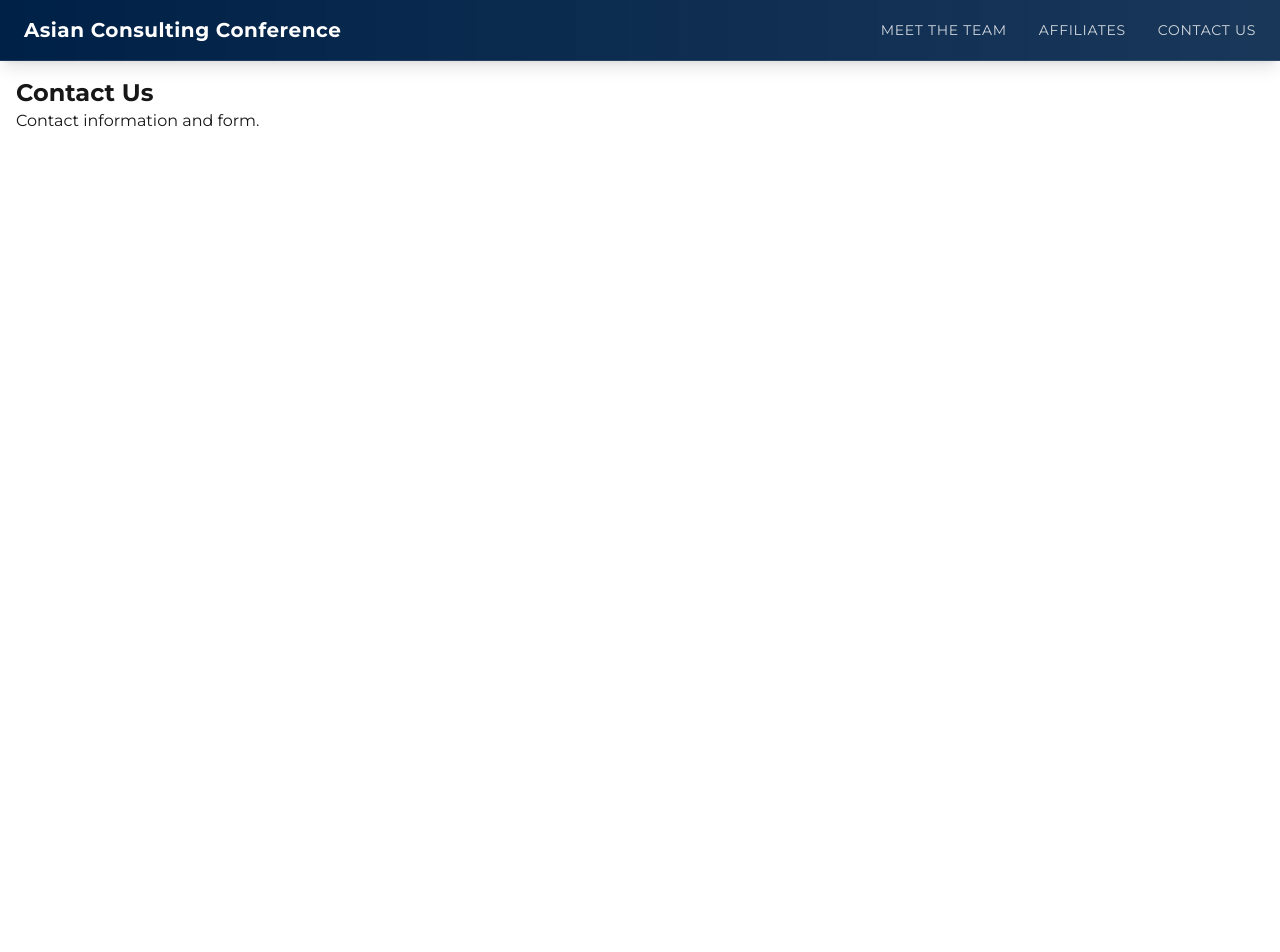
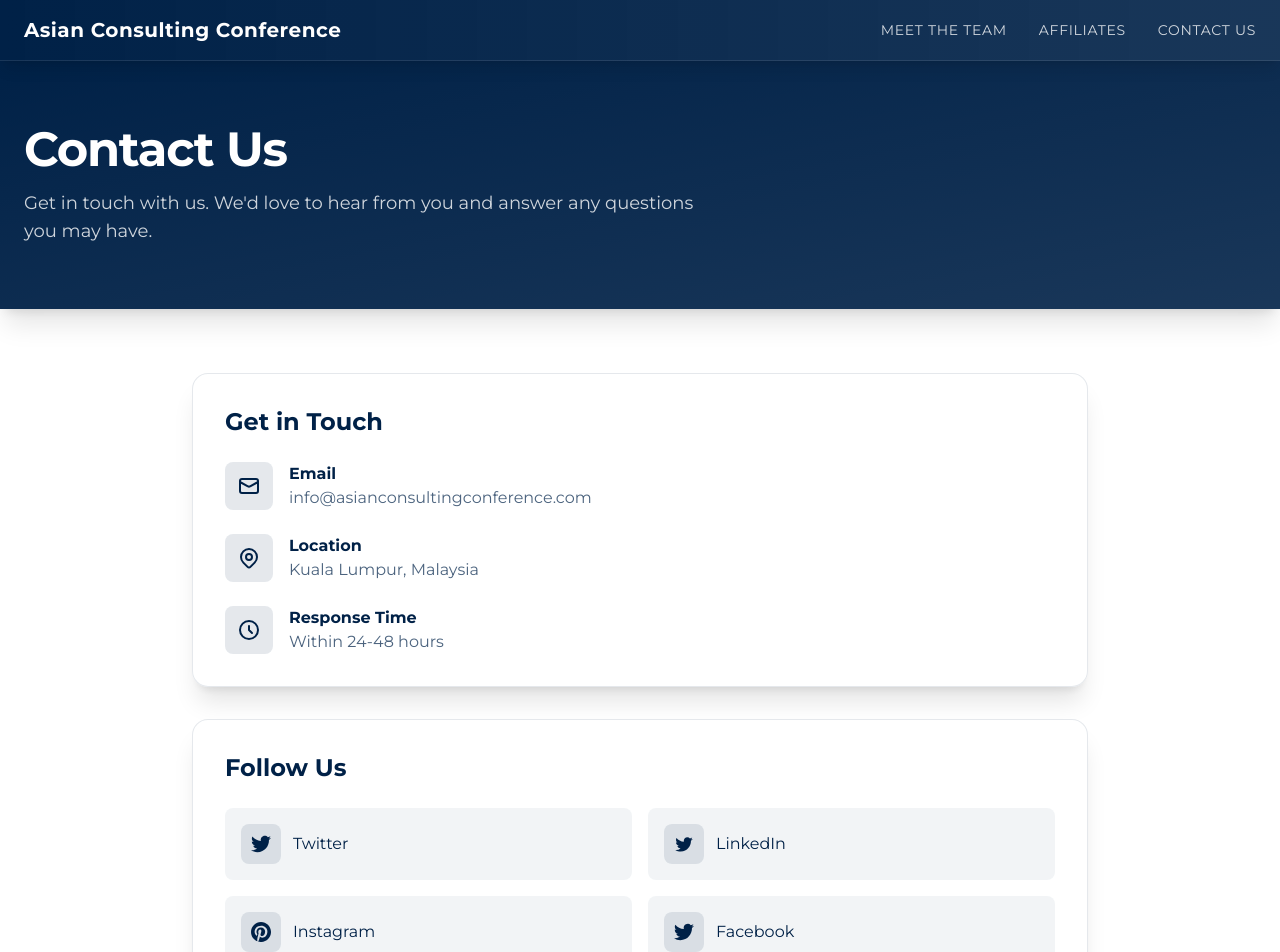
Before and after one commit to Riekhesh/ACCWebsite, a Next.js app: page /contact-us in a window 1280 px wide. Shown: the top 952 px of the page. Before the commit the page ends 800 px from the top, so only its background shows below. Built offline with nearby package versions, Linux system fonts and the light colour scheme.

Commit message:
Redesign contact us page with beautiful layout and update location to Kuala Lumpur

```diff
--- a/src/pages/affiliates.tsx
+++ b/src/pages/affiliates.tsx
@@ -62,7 +62,7 @@ const AffiliatesPage = () => {
             Our Affiliates
           </h1>
           <p className="mt-4 text-white/80 text-lg max-w-2xl" style={{ fontFamily: 'Montserrat, Arial, sans-serif' }}>
-            Partnering with leading consulting firms and organizations to deliver exceptional value.
+            Partnering with other student lead Malaysian organizations to deliver exceptional value.
           </p>
         </div>
       </section>
--- a/src/pages/contact-us.tsx
+++ b/src/pages/contact-us.tsx
@@ -1,8 +1,118 @@
 const ContactUsPage = () => {
+
   return (
-    <div className="container mx-auto p-4">
-      <h1 className="text-2xl font-bold">Contact Us</h1>
-      <p>Contact information and form.</p>
+    <div className="min-h-screen bg-[var(--secondary)]">
+      {/* Header */}
+      <section className="bg-gradient-to-br from-[var(--primary)] via-[var(--primary)]/95 to-[var(--primary)]/90 text-white py-16 shadow-xl">
+        <div className="max-w-7xl mx-auto px-6">
+          <h1 className="text-4xl md:text-5xl font-bold tracking-tight" style={{ fontFamily: 'Montserrat, Arial, sans-serif' }}>
+            Contact Us
+          </h1>
+          <p className="mt-4 text-white/80 text-lg max-w-2xl" style={{ fontFamily: 'Montserrat, Arial, sans-serif' }}>
+            Get in touch with us. We'd love to hear from you and answer any questions you may have.
+          </p>
+        </div>
+      </section>
+
+      {/* Contact Content */}
+      <section className="max-w-7xl mx-auto px-6 py-12 md:py-16">
+                <div className="max-w-4xl mx-auto">
+
+          {/* Contact Information */}
+          <div className="space-y-8">
+            {/* General Contact */}
+            <div className="bg-white/70 backdrop-blur supports-[backdrop-filter]:bg-white/60 rounded-2xl p-8 shadow-xl border border-[var(--primary)]/10">
+              <h2 className="text-2xl font-bold text-[var(--primary)] mb-6" style={{ fontFamily: 'Montserrat, Arial, sans-serif' }}>
+                Get in Touch
+              </h2>
+
+              <div className="space-y-6">
+                <div className="flex items-start space-x-4">
+                  <div className="flex-shrink-0 w-12 h-12 bg-[var(--primary)]/10 rounded-lg flex items-center justify-center">
+                    <svg className="w-6 h-6 text-[var(--primary)]" fill="none" stroke="currentColor" viewBox="0 0 24 24">
+                      <path strokeLinecap="round" strokeLinejoin="round" strokeWidth={2} d="M3 8l7.89 4.26a2 2 0 002.22 0L21 8M5 19h14a2 2 0 002-2V7a2 2 0 00-2-2H5a2 2 0 00-2 2v10a2 2 0 002 2z" />
+                    </svg>
+                  </div>
+                  <div>
+                    <h3 className="font-semibold text-[var(--primary)]">Email</h3>
+                    <p className="text-[var(--primary)]/70">info@asianconsultingconference.com</p>
+                  </div>
+                </div>
+
+                <div className="flex items-start space-x-4">
+                  <div className="flex-shrink-0 w-12 h-12 bg-[var(--primary)]/10 rounded-lg flex items-center justify-center">
+                    <svg className="w-6 h-6 text-[var(--primary)]" fill="none" stroke="currentColor" viewBox="0 0 24 24">
+                      <path strokeLinecap="round" strokeLinejoin="round" strokeWidth={2} d="M17.657 16.657L13.414 20.9a1.998 1.998 0 01-2.827 0l-4.244-4.243a8 8 0 1111.314 0z" />
+                      <path strokeLinecap="round" strokeLinejoin="round" strokeWidth={2} d="M15 11a3 3 0 11-6 0 3 3 0 016 0z" />
+                    </svg>
+                  </div>
+                  <div>
+                    <h3 className="font-semibold text-[var(--primary)]">Location</h3>
+                    <p className="text-[var(--primary)]/70">Kuala Lumpur, Malaysia</p>
+                  </div>
+                </div>
+
+                <div className="flex items-start space-x-4">
+                  <div className="flex-shrink-0 w-12 h-12 bg-[var(--primary)]/10 rounded-lg flex items-center justify-center">
+                    <svg className="w-6 h-6 text-[var(--primary)]" fill="none" stroke="currentColor" viewBox="0 0 24 24">
+                      <path strokeLinecap="round" strokeLinejoin="round" strokeWidth={2} d="M12 8v4l3 3m6-3a9 9 0 11-18 0 9 9 0 0118 0z" />
+                    </svg>
+                  </div>
+                  <div>
+                    <h3 className="font-semibold text-[var(--primary)]">Response Time</h3>
+                    <p className="text-[var(--primary)]/70">Within 24-48 hours</p>
+                  </div>
+                </div>
+              </div>
+            </div>
+
+            {/* Social Media */}
+            <div className="bg-white/70 backdrop-blur supports-[backdrop-filter]:bg-white/60 rounded-2xl p-8 shadow-xl border border-[var(--primary)]/10">
+              <h2 className="text-2xl font-bold text-[var(--primary)] mb-6" style={{ fontFamily: 'Montserrat, Arial, sans-serif' }}>
+                Follow Us
+              </h2>
+
+              <div className="grid grid-cols-2 gap-4">
+                <a href="#" className="flex items-center space-x-3 p-4 rounded-lg bg-[var(--primary)]/5 hover:bg-[var(--primary)]/10 transition-colors group">
+                  <div className="w-10 h-10 bg-[var(--primary)]/10 rounded-lg flex items-center justify-center group-hover:bg-[var(--primary)]/20 transition-colors">
+                    <svg className="w-5 h-5 text-[var(--primary)]" fill="currentColor" viewBox="0 0 24 24">
+                      <path d="M24 4.557c-.883.392-1.832.656-2.828.775 1.017-.609 1.798-1.574 2.165-2.724-.951.564-2.005.974-3.127 1.195-.897-.957-2.178-1.555-3.594-1.555-3.179 0-5.515 2.966-4.797 6.045-4.091-.205-7.719-2.165-10.148-5.144-1.29 2.213-.669 5.108 1.523 6.574-.806-.026-1.566-.247-2.229-.616-.054 2.281 1.581 4.415 3.949 4.89-.693.188-1.452.232-2.224.084.626 1.956 2.444 3.379 4.6 3.419-2.07 1.623-4.678 2.348-7.29 2.04 2.179 1.397 4.768 2.212 7.548 2.212 9.142 0 14.307-7.721 13.995-14.646.962-.695 1.797-1.562 2.457-2.549z"/>
+                    </svg>
+                  </div>
+                  <span className="font-medium text-[var(--primary)]">Twitter</span>
+                </a>
+
+                <a href="#" className="flex items-center space-x-3 p-4 rounded-lg bg-[var(--primary)]/5 hover:bg-[var(--primary)]/10 transition-colors group">
+                  <div className="w-10 h-10 bg-[var(--primary)]/10 rounded-lg flex items-center justify-center group-hover:bg-[var(--primary)]/20 transition-colors">
+                    <svg className="w-5 h-5 text-[var(--primary)]" fill="currentColor" viewBox="0 0 24 24">
+                      <path d="M22.46 6c-.77.35-1.6.58-2.46.69.88-.53 1.56-1.37 1.88-2.38-.83.5-1.75.85-2.72 1.05C18.37 4.5 17.26 4 16 4c-2.35 0-4.27 1.92-4.27 4.29 0 .34.04.67.11.98C8.28 9.09 5.11 7.38 3 4.79c-.37.63-.58 1.37-.58 2.15 0 1.49.75 2.81 1.91 3.56-.71 0-1.37-.2-1.95-.5v.03c0 2.08 1.48 3.82 3.44 4.21a4.22 4.22 0 0 1-1.93.07 4.28 4.28 0 0 0 4 2.98 8.521 8.521 0 01-5.33 1.84c-.34 0-.68-.02-1.02-.06C3.44 20.29 5.7 21 8.12 21 16 21 20.33 14.46 20.33 8.79c0-.19 0-.37-.01-.56.84-.6 1.56-1.36 2.14-2.23z"/>
+                    </svg>
+                  </div>
+                  <span className="font-medium text-[var(--primary)]">LinkedIn</span>
+                </a>
+
+                <a href="#" className="flex items-center space-x-3 p-4 rounded-lg bg-[var(--primary)]/5 hover:bg-[var(--primary)]/10 transition-colors group">
+                  <div className="w-10 h-10 bg-[var(--primary)]/10 rounded-lg flex items-center justify-center group-hover:bg-[var(--primary)]/20 transition-colors">
+                    <svg className="w-5 h-5 text-[var(--primary)]" fill="currentColor" viewBox="0 0 24 24">
+                      <path d="M12.017 0C5.396 0 .029 5.367.029 11.987c0 5.079 3.158 9.417 7.618 11.174-.105-.949-.199-2.403.041-3.439.219-.937 1.406-5.957 1.406-5.957s-.359-.72-.359-1.781c0-1.663.967-2.911 2.168-2.911 1.024 0 1.518.769 1.518 1.688 0 1.029-.653 2.567-.992 3.992-.285 1.193.6 2.165 1.775 2.165 2.128 0 3.768-2.245 3.768-5.487 0-2.861-2.063-4.869-5.008-4.869-3.41 0-5.409 2.562-5.409 5.199 0 1.033.394 2.143.889 2.741.099.12.112.225.085.345-.09.375-.293 1.199-.334 1.363-.053.225-.172.271-.402.165-1.495-.69-2.433-2.878-2.433-4.646 0-3.776 2.748-7.252 7.92-7.252 4.158 0 7.392 2.967 7.392 6.923 0 4.135-2.607 7.462-6.233 7.462-1.214 0-2.357-.629-2.746-1.378l-.748 2.853c-.271 1.043-1.002 2.35-1.492 3.146C9.57 23.812 10.763 24.009 12.017 24.009c6.624 0 11.99-5.367 11.99-11.988C24.007 5.367 18.641.001 12.017.001z"/>
+                    </svg>
+                  </div>
+                  <span className="font-medium text-[var(--primary)]">Instagram</span>
+                </a>
+
+                <a href="#" className="flex items-center space-x-3 p-4 rounded-lg bg-[var(--primary)]/5 hover:bg-[var(--primary)]/10 transition-colors group">
+                  <div className="w-10 h-10 bg-[var(--primary)]/10 rounded-lg flex items-center justify-center group-hover:bg-[var(--primary)]/20 transition-colors">
+                    <svg className="w-5 h-5 text-[var(--primary)]" fill="currentColor" viewBox="0 0 24 24">
+                      <path d="M23.953 4.57a10 10 0 01-2.825.775 4.958 4.958 0 002.163-2.723c-.951.555-2.005.959-3.127 1.184a4.92 4.92 0 00-8.384 4.482C7.69 8.095 4.067 6.13 1.64 3.162a4.822 4.822 0 00-.666 2.475c0 1.71.87 3.213 2.188 4.096a4.904 4.904 0 01-2.228-.616v.06a4.923 4.923 0 003.946 4.827 4.996 4.996 0 01-2.212.085 4.936 4.936 0 004.604 3.417 9.867 9.867 0 01-6.102 2.105c-.39 0-.779-.023-1.17-.067a13.995 13.995 0 007.557 2.209c9.053 0 13.998-7.496 13.998-13.985 0-.21 0-.42-.015-.63A9.935 9.935 0 0024 4.59z"/>
+                    </svg>
+                  </div>
+                  <span className="font-medium text-[var(--primary)]">Facebook</span>
+                </a>
+              </div>
+            </div>
+          </div>
+        </div>
+      </section>
     </div>
   );
 };
```
